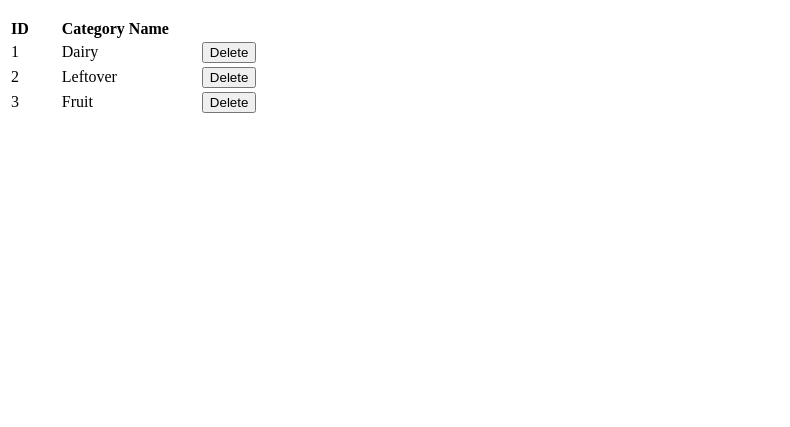
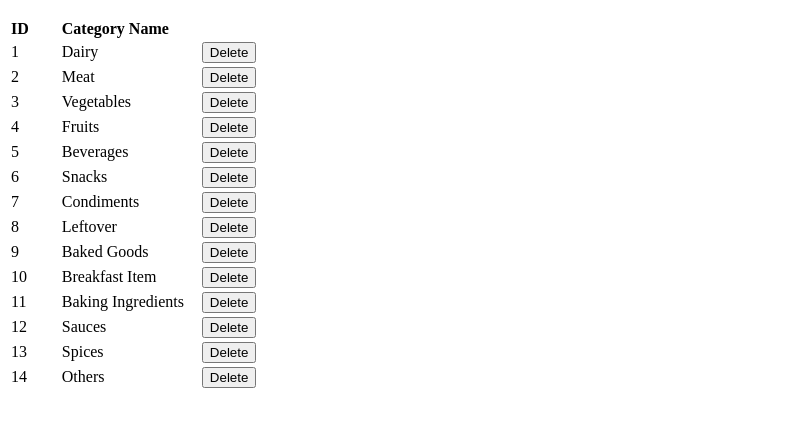
Before and after one commit to justpham/CS340-FridgeSpace, a plain HTML site: page FridgeSpaceWebsite/public/grocery_categories.html in a window 1280 px wide. Shown: the part 195-622 px from the top of the page, without its empty margins (0-790 px from the left). Drawn offline with Linux system fonts and the light colour scheme.

Commit message:
step 1 done

```diff
--- a/FridgeSpaceWebsite/public/grocery_categories.html
+++ b/FridgeSpaceWebsite/public/grocery_categories.html
@@ -41,14 +41,81 @@
         </tr>
         <tr>
             <td>2</td>
-            <td>Leftover</td>
+            <td>Meat</td>
             <td><button type="button">Delete</button></td>
         </tr>
         <tr>
             <td>3</td>
-            <td>Fruit</td>
+            <td>Vegetables</td>
+            <td><button type="button">Delete</button></td>
+        </tr>
+
+        <tr>
+            <td>4</td>
+            <td>Fruits</td>
+            <td><button type="button">Delete</button></td>
+        </tr>
+
+        <tr>
+            <td>5</td>
+            <td>Beverages</td>
+            <td><button type="button">Delete</button></td>
+        </tr>
+
+        <tr>
+            <td>6</td>
+            <td>Snacks</td>
+            <td><button type="button">Delete</button></td>
+        </tr>
+
+        <tr>
+            <td>7</td>
+            <td>Condiments</td>
+            <td><button type="button">Delete</button></td>
+        </tr>
+
+        <tr>
+            <td>8</td>
+            <td>Leftover</td>
+            <td><button type="button">Delete</button></td>
+        </tr>
+
+        <tr>
+            <td>9</td>
+            <td>Baked Goods</td>
+            <td><button type="button">Delete</button></td>
+        </tr>
+
+        <tr>
+            <td>10</td>
+            <td>Breakfast Item</td>
+            <td><button type="button">Delete</button></td>
+        </tr>
+
+        <tr>
+            <td>11</td>
+            <td>Baking Ingredients</td>
+            <td><button type="button">Delete</button></td>
+        </tr>
+
+        <tr>
+            <td>12</td>
+            <td>Sauces</td>
+            <td><button type="button">Delete</button></td>
+        </tr>
+
+        <tr>
+            <td>13</td>
+            <td>Spices</td>
+            <td><button type="button">Delete</button></td>
+        </tr>
+
+        <tr>
+            <td>14</td>
+            <td>Others</td>
             <td><button type="button">Delete</button></td>
         </tr>
     </table>
+
 </body>
 </html>
```
